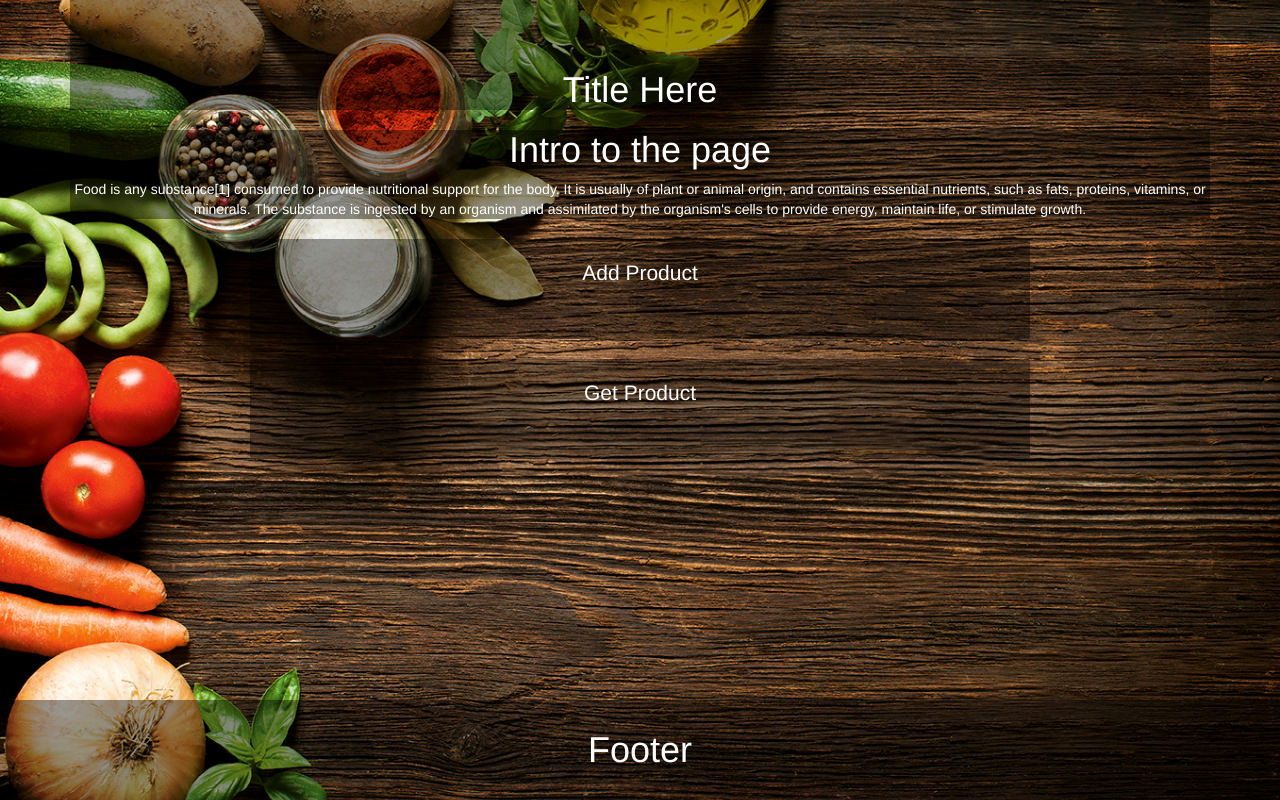
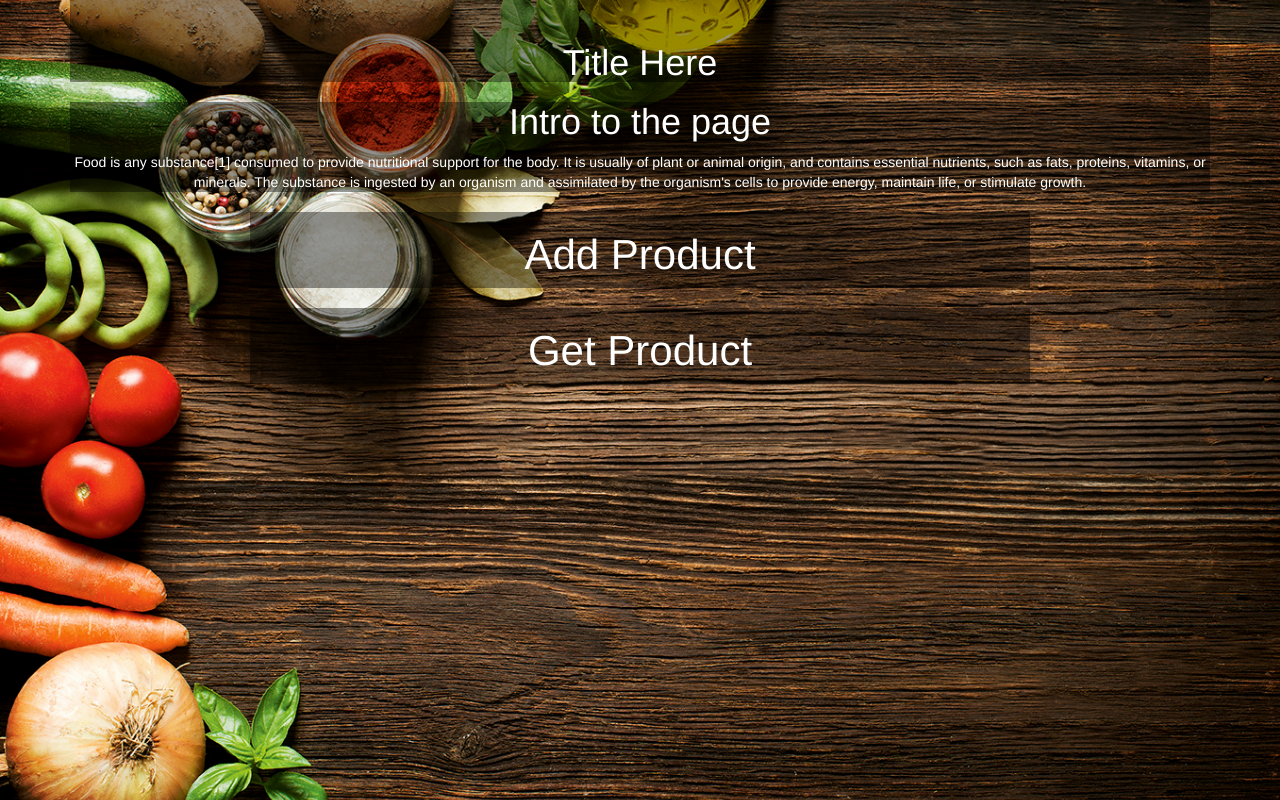
Before and after one commit to cgonzalezandrades/Project, a PHP site: page / in a window 1280 px wide. Run offline with PHP 8.4, Linux system fonts and the light colour scheme.

Commit message:
another upload

```diff
--- a/assets/css/style.css
+++ b/assets/css/style.css
@@ -21,7 +21,6 @@ body {
 .add-product-col {
     background-color: rgba(0, 0, 0, 0.4);
     text-align: center;
-    height: 100px;
 
 }
 
@@ -30,19 +29,20 @@ body {
 }
 
 #add-product-text {
-    font-size: 2em;
+    font-size: 3em;
+    color: white;
 
 }
 
 #get-product-text {
-    font-size: 2em;
+    font-size: 3em;
+    color: white;
 }
 
 .get-product-col {
     background-color: rgba(0, 0, 0, 0.4);
     text-align: center;
 /*    display: flex;*/
-        height: 100px;
 }
 
 .get-product-col:hover {
@@ -86,7 +86,7 @@ body {
     text-align: center;
     background-color:  rgba(0, 0, 0, 0.4);
     color: white;
-    padding-top: 50px;
+    padding-top: 2%;
 
 
 }
--- a/index.html
+++ b/index.html
@@ -2,6 +2,7 @@
 <html lang="en">
 
 <head>
+    <meta name="viewport" content="width=device-width, initial-scale=1">
 
     <link href="assets/css/reset.css" type="text/css">
     <link rel="stylesheet" href="https://maxcdn.bootstrapcdn.com/bootstrap/3.3.6/css/bootstrap.min.css" integrity="sha384-1q8mTJOASx8j1Au+a5WDVnPi2lkFfwwEAa8hDDdjZlpLegxhjVME1fgjWPGmkzs7" crossorigin="anonymous">
@@ -24,8 +25,7 @@
         </div>
 
         <div class="intro">
-        <h1>Intro to the page</h1>
-            Food is any substance[1] consumed to provide nutritional support for the body. It is usually of plant or animal origin, and contains essential nutrients, such as fats, proteins, vitamins, or minerals. The substance is ingested by an organism and assimilated by the organism's cells to provide energy, maintain life, or stimulate growth.
+            <h1>Intro to the page</h1> Food is any substance[1] consumed to provide nutritional support for the body. It is usually of plant or animal origin, and contains essential nutrients, such as fats, proteins, vitamins, or minerals. The substance is ingested by an organism and assimilated by the organism's cells to provide energy, maintain life, or stimulate growth.
         </div>
 
 
@@ -33,37 +33,79 @@
 
 
         <div class="row button-row ">
-            <div class="add-product-col col-sm-8 col-sm-offset-2 label label-default">
-                <h1 id="add-product-text">Add Product</h1>
+
+            <div class="add-product-col col-sm-8 col-sm-offset-2">
+
+                <h1 id="add-product-text" type="button" data-toggle="collapse" data-target="#user-form">Add Product</h1>
+
+
+                <div class="panel panel-default collapse " id="user-form">
+
+                    <div class="panel-heading"></div>
+
+                    <div class="panel-body">
+
+                        <form role="form">
+
+                            <div class="form-group">
+                                <label for="text">Ingredient</label>
+                                <input type="text" class="form-control" id="ingredient">
+                            </div>
+                            <div class="form-group">
+                                <label for="text">Location</label>
+                                <input type="text" class="form-control" id="location">
+                            </div>
+
+
+                            <button type="submit" class="btn btn-default" id="submitMe">Submit</button>
+                        </form>
+
+                    </div>
+                </div>
+
             </div>
 
 
         </div>
 
         <div class="row button-row ">
-          <div class="get-product-col col-sm-8 col-sm-offset-2 label label-default">
-                <h1 id="get-product-text">Get Product</h1>
+            <div class="get-product-col col-sm-8 col-sm-offset-2">
+
+                <h1 id="get-product-text" type="button" data-toggle="collapse" data-target="#map">Get Product</h1>
+
+                <div id="map" class="collapse">
+
+                    Lorem ipsum dolor sit amet, consectetur adipisicing elit, sed deiusmod tempor incididunt ut labore et dolore magna aliqua. Ut enim ad minim veniam, quis nostrud exercitation ullamco laboris nisi ut aliquip ex ea commodo consequat.
+                </div>
+
             </div>
+
+
+
+
+
+
+
 
         </div>
 
 
 
-            <footer class="footer">
+        <!--
+        <footer class="footer">
 
-                <h1 id="footer-text">Footer</h1>
+            <h1 id="footer-text">Footer</h1>
 
-            </footer>
-
-
+        </footer>
+-->
 
     </div>
-
-
 
 </body>
 
 <script src="https://ajax.googleapis.com/ajax/libs/jquery/1.12.4/jquery.min.js"></script>
 <script src="assets/js/app.js"></script>
 
+<script src="http://maxcdn.bootstrapcdn.com/bootstrap/3.3.7/js/bootstrap.min.js"></script>
+
 </html>
```
